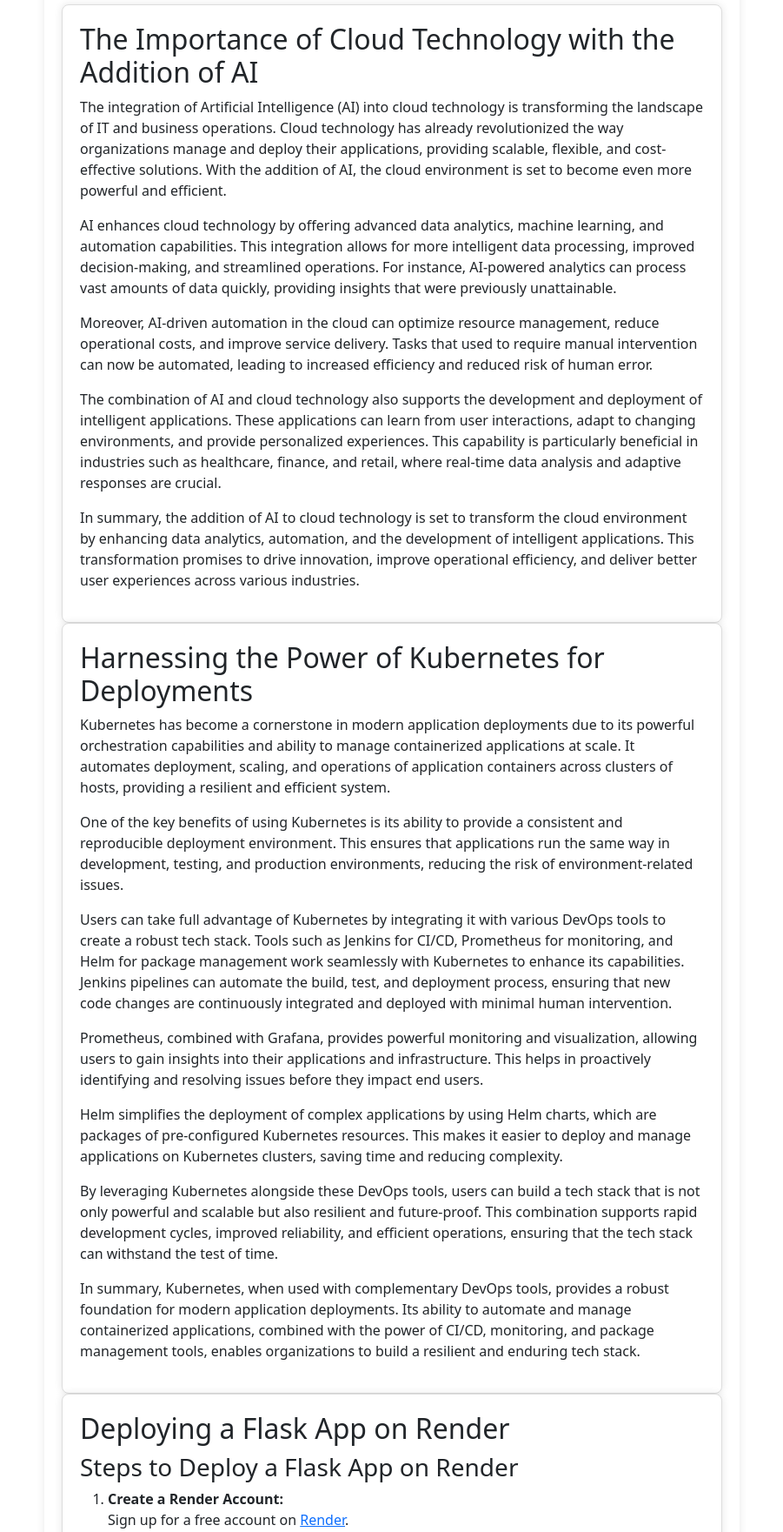
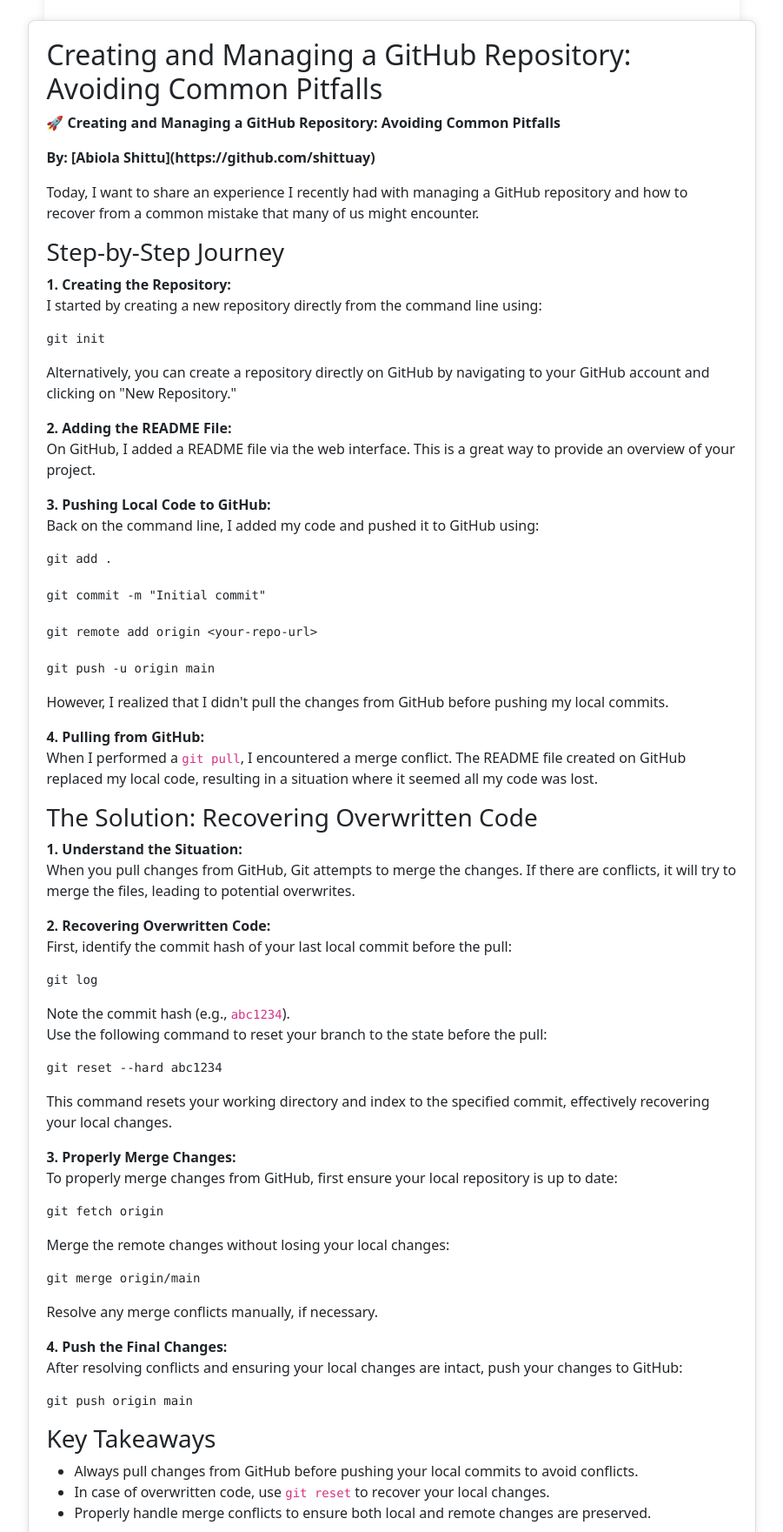
Before and after one commit to shittuay/profile-page, a Flask app: page /blog in a window 1280 px wide. Shown: the part 168-1929 px from the top of the page at 87% size, without its empty margins (189-1090 px from the left). Run offline with Flask 3, Linux system fonts and the light colour scheme.

Commit message:
blog post

```diff
--- a/app.py
+++ b/app.py
@@ -97,6 +97,116 @@
 ]
 
 BLOG_POSTS = [
+    {
+        'title': 'Creating and Managing a GitHub Repository: Avoiding Common Pitfalls',
+        'content': '''
+<p>🚀 <strong>Creating and Managing a GitHub Repository: Avoiding Common Pitfalls</strong></p>
+
+<p><strong>By: [Abiola Shittu](https://github.com/shittuay)</strong></p>
+
+<p>Today, I want to share an experience I recently had with managing a GitHub repository and how to recover from a common mistake that many of us might encounter.</p>
+
+<h3>Step-by-Step Journey</h3>
+
+<p><strong>1. Creating the Repository:</strong><br>
+I started by creating a new repository directly from the command line using:</p>
+<pre><code>git init</code></pre>
+<p>Alternatively, you can create a repository directly on GitHub by navigating to your GitHub account and clicking on "New Repository."</p>
+
+<p><strong>2. Adding the README File:</strong><br>
+On GitHub, I added a README file via the web interface. This is a great way to provide an overview of your project.</p>
+
+<p><strong>3. Pushing Local Code to GitHub:</strong><br>
+Back on the command line, I added my code and pushed it to GitHub using:</p>
+<pre><code>git add .<br>
+git commit -m "Initial commit"<br>
+git remote add origin &lt;your-repo-url&gt;<br>
+git push -u origin main</code></pre>
+<p>However, I realized that I didn't pull the changes from GitHub before pushing my local commits.</p>
+
+<p><strong>4. Pulling from GitHub:</strong><br>
+When I performed a <code>git pull</code>, I encountered a merge conflict. The README file created on GitHub replaced my local code, resulting in a situation where it seemed all my code was lost.</p>
+
+<h3>The Solution: Recovering Overwritten Code</h3>
+
+<p><strong>1. Understand the Situation:</strong><br>
+When you pull changes from GitHub, Git attempts to merge the changes. If there are conflicts, it will try to merge the files, leading to potential overwrites.</p>
+
+<p><strong>2. Recovering Overwritten Code:</strong><br>
+First, identify the commit hash of your last local commit before the pull:</p>
+<pre><code>git log</code></pre>
+<p>Note the commit hash (e.g., <code>abc1234</code>).<br>
+Use the following command to reset your branch to the state before the pull:</p>
+<pre><code>git reset --hard abc1234</code></pre>
+<p>This command resets your working directory and index to the specified commit, effectively recovering your local changes.</p>
+
+<p><strong>3. Properly Merge Changes:</strong><br>
+To properly merge changes from GitHub, first ensure your local repository is up to date:</p>
+<pre><code>git fetch origin</code></pre>
+<p>Merge the remote changes without losing your local changes:</p>
+<pre><code>git merge origin/main</code></pre>
+<p>Resolve any merge conflicts manually, if necessary.</p>
+
+<p><strong>4. Push the Final Changes:</strong><br>
+After resolving conflicts and ensuring your local changes are intact, push your changes to GitHub:</p>
+<pre><code>git push origin main</code></pre>
+
+<h3>Key Takeaways</h3>
+
+<ul>
+<li>Always pull changes from GitHub before pushing your local commits to avoid conflicts.</li>
+<li>In case of overwritten code, use <code>git reset</code> to recover your local changes.</li>
+<li>Properly handle merge conflicts to ensure both local and remote changes are preserved.</li>
+</ul>
+
+<p>This experience reminded me of the importance of careful version control and the power of Git in managing and recovering code. Happy coding! 💻✨</p>
+
+<p>Feel free to share your thoughts or any similar experiences you've had. Let's learn and grow together! 🚀</p>
+
+<p>#GitHub #VersionControl #Git #SoftwareDevelopment #CodingTips #TechCommunity</p>
+        '''
+    },
+
+
+    {
+        "title": "Security Alert: Attack on Polyfill.io, BootCDN, BootCSS, and Staticfile Traced to a Single Operator",
+        "content": """
+        <p><strong>Introduction:</strong></p>
+        <p>In a concerning development in the cybersecurity world, a significant attack on popular services Polyfill.io, BootCDN, BootCSS, and Staticfile has been traced back to a single operator. This incident underscores the importance of vigilance and robust security measures in the management of web services and content delivery networks (CDNs).</p>
+
+        <p><strong>The Incident:</strong></p>
+        <p>According to a detailed report by <a href="https://www.bleepingcomputer.com/news/security/polyfillio-bootcdn-bootcss-staticfile-attack-traced-to-1-operator/" target="_blank">BleepingComputer</a>, these widely-used services were targeted in a coordinated attack. The compromised services are integral to the functionality of countless websites, providing essential tools and libraries that enhance web development and user experience.</p>
+
+        <p><strong>The Attack:</strong></p>
+        <p>The attack involved malicious code injection, allowing the attacker to manipulate the content delivered through these CDNs. This breach potentially exposed millions of users to malicious activities, including data theft and the spread of malware. The specific details of the attack reveal that the operator behind this incident leveraged sophisticated techniques to evade detection and maintain prolonged access to the compromised services.</p>
+
+        <p><strong>Exposed Secrets:</strong></p>
+        <p>Adding to the severity of the incident, a .env file containing sensitive secrets was inadvertently pushed to a public GitHub repository. As reported by BleepingComputer, the exposed file included a Cloudflare API token, Cloudflare Zone ID for the Polyfill.io domain, and Algolia API keys, among other sensitive values. An earlier version of the file even had "production" MySQL credentials.</p>
+
+        <p>The exposed Cloudflare API key allowed researchers, notably mdmck10, to query and obtain a list of active zones associated with the specific Cloudflare account. A Cloudflare "zone" is a way for website administrators to organize and manage domains in their Cloudflare account, including DNS settings and metadata.</p>
+
+        <p><strong>Impact and Response:</strong></p>
+        <p>The repercussions of this attack are far-reaching, affecting not only the services themselves but also the numerous websites and applications that rely on them. Users of Polyfill.io, BootCDN, BootCSS, and Staticfile are urged to review their security protocols and ensure that their systems have not been compromised.</p>
+
+        <p>In response to the breach, the operators of the affected services have implemented stringent security measures and are working closely with cybersecurity experts to mitigate the impact and prevent future incidents. This includes thorough code reviews, enhanced monitoring, and the deployment of additional protective measures to safeguard against similar attacks.</p>
+
+        <p><strong>Lessons Learned:</strong></p>
+        <ul>
+            <li>Secure .env Files: Ensure .env files are excluded from version control systems like Git using .gitignore and are stored securely.</li>
+            <li>Regular Security Audits: Conduct frequent audits of your code and dependencies to identify and address vulnerabilities.</li>
+            <li>Monitor for Anomalies: Implement robust monitoring systems to detect unusual activities that may indicate a security breach.</li>
+            <li>Keep Software Updated: Ensure that all software and libraries are kept up to date with the latest security patches.</li>
+            <li>Educate Your Team: Provide ongoing cybersecurity training to your team to enhance their awareness and ability to respond to threats.</li>
+        </ul>
+
+        <p><strong>Conclusion:</strong></p>
+        <p>The attack on Polyfill.io, BootCDN, BootCSS, and Staticfile, coupled with the exposure of sensitive secrets in a public GitHub repository, is a sobering reminder of the persistent threats faced by online services. By staying informed and proactive, we can collectively enhance our security posture and protect our digital assets from malicious actors.</p>
+
+        <p>For a detailed account of the incident, you can read the full article on <a href="https://www.bleepingcomputer.com/news/security/polyfillio-bootcdn-bootcss-staticfile-attack-traced-to-1-operator/" target="_blank">BleepingComputer</a>.</p>
+
+        <p><strong>Stay vigilant and secure your web services!</strong></p>
+        """
+    },
     {
         'title': 'The Importance of Cloud Technology with the Addition of AI',
         'content': '''
--- a/k8s/master-profile-page-deployment.yaml
+++ b/k8s/master-profile-page-deployment.yaml
@@ -19,7 +19,7 @@
         effect: "NoSchedule"
       containers:
       - name: master-profile-page
-        image: shittuay/profile_page:v.0.69 # Ensure this image name is correct
+        image: shittuay/profile_page:v.0.76 # Ensure this image name is correct
         ports:
         - containerPort: 80
         resources:
--- a/k8s/profile-page-deployment.yaml
+++ b/k8s/profile-page-deployment.yaml
@@ -19,7 +19,7 @@
         effect: "NoSchedule"
       containers:
       - name: profile-page-deployment
-        image: shittuay/profile_page:v.0.69 # Ensure this image name is correct
+        image: shittuay/profile_page:v.0.76 # Ensure this image name is correct
         ports:
         - containerPort: 5000
         resources:
--- a/static/css/style.css
+++ b/static/css/style.css
@@ -8,9 +8,6 @@
     padding: 0;
     background-color: #f4f4f4;
     color: #333;
-    display: flex;
-    flex-direction: column;
-    align-items: center;
 }
 
 header {
@@ -71,7 +68,7 @@
     font-size: 1.2em;
 }
 
-.accomplishments, .tech-news, .blog-posts {
+.accomplishments, .tech-news, .blog-posts-section {
     max-width: 800px;
     width: 100%;
     margin: 20px auto;
@@ -79,12 +76,12 @@
     background-color: white;
     border-radius: 8px;
     box-shadow: 0 0 10px rgba(0, 0, 0, 0.1);
-    text-align: center;
 }
 
-.accomplishments h2, .tech-news h1, .blog-posts h1 {
+.accomplishments h2, .tech-news h1, .blog-posts-section h1 {
     font-size: 2em;
     margin-bottom: 20px;
+    text-align: center;
 }
 
 .accomplishments ul, .tech-news ul, .blog-posts ul {
@@ -102,26 +99,19 @@
     font-size: 1.5em;
 }
 
-.tech-news article, .blog-posts article {
+.tech-news article, .blog-posts-section article {
     margin-bottom: 20px;
     padding: 20px;
     border: 1px solid #ddd;
     background-color: #fff;
     border-radius: 8px;
     box-shadow: 0 0 10px rgba(0, 0, 0, 0.1);
-    text-align: left;
-    margin: auto;
 }
 
-.blog-posts {
+.blog-posts-section {
     display: flex;
     flex-direction: column;
     align-items: center;
-}
-
-.blog-posts article {
-    width: 100%;
-    max-width: 2000px; /* Adjust this value if you want to limit the width of blog posts */
 }
 
 footer {
@@ -146,7 +136,7 @@
         margin-bottom: 20px;
     }
 
-    .accomplishments, .tech-news, .blog-posts {
+    .accomplishments, .tech-news, .blog-posts-section {
         padding: 10px;
     }
 
--- a/templates/blog.html
+++ b/templates/blog.html
@@ -1,15 +1,17 @@
 {% extends "base.html" %}
 {% block title %}Blog{% endblock %}
 {% block content %}
+<div class="container mt-4">
     <section class="blog-posts-section">
-    <h1>Blog Posts</h1>
-    <div class="blog-posts">
+        <h1 class="text-center mb-4">Blog Posts</h1>
+        <div class="row">
             {% for post in blog_posts %}
-            <article class="blog-post">
+                <article class="col-12 col-md-10 col-lg-8 offset-md-1 offset-lg-2 mb-4 blog-post">
                     <h2>{{ post.title }}</h2>
                     <div>{{ post.content|safe }}</div>
                 </article>
             {% endfor %}
         </div>
     </section>
+</div>
 {% endblock %}
```
Also changed, not shown: instance/tech_news.db. Lines whose indentation alone changed are shown as unchanged.
